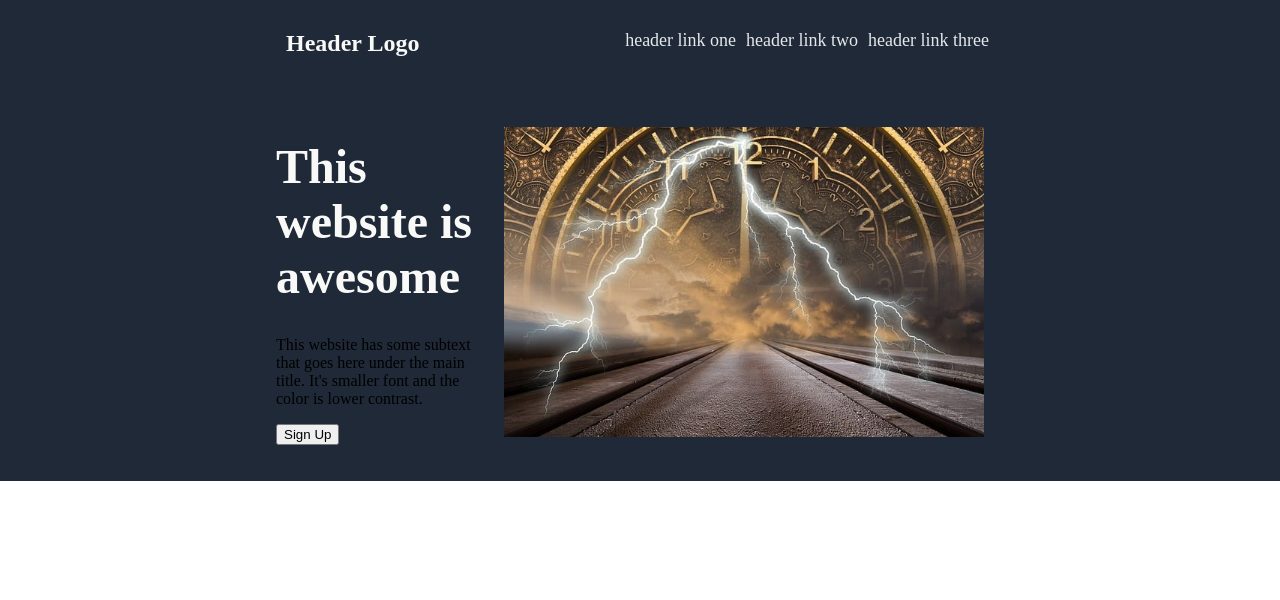
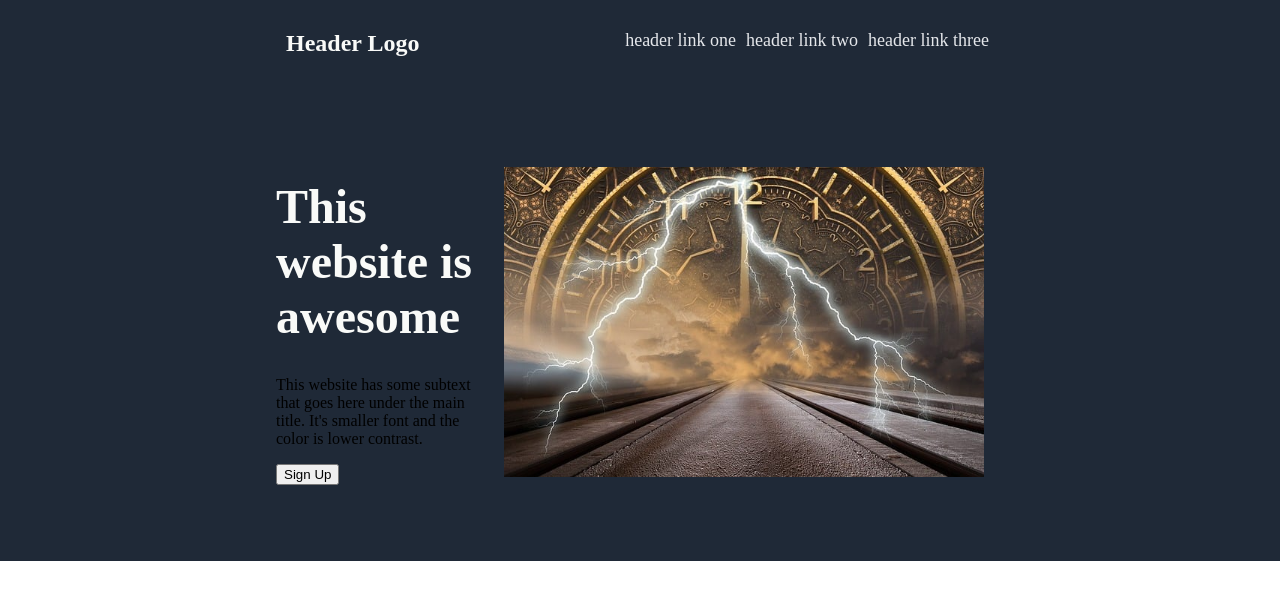
Before and after one commit to clockwocket/odin-landing-page, a plain HTML site: page index.html in a window 1280 px wide. Drawn offline with Linux system fonts and the light colour scheme.

Commit message:
For real, this time.

```diff
--- a/styles.css
+++ b/styles.css
@@ -53,6 +53,7 @@ body {
     display: flex;
     justify-content: space-between;
     padding: 20px;
+    margin: 40px 0;
 }
 
 #main {
```
